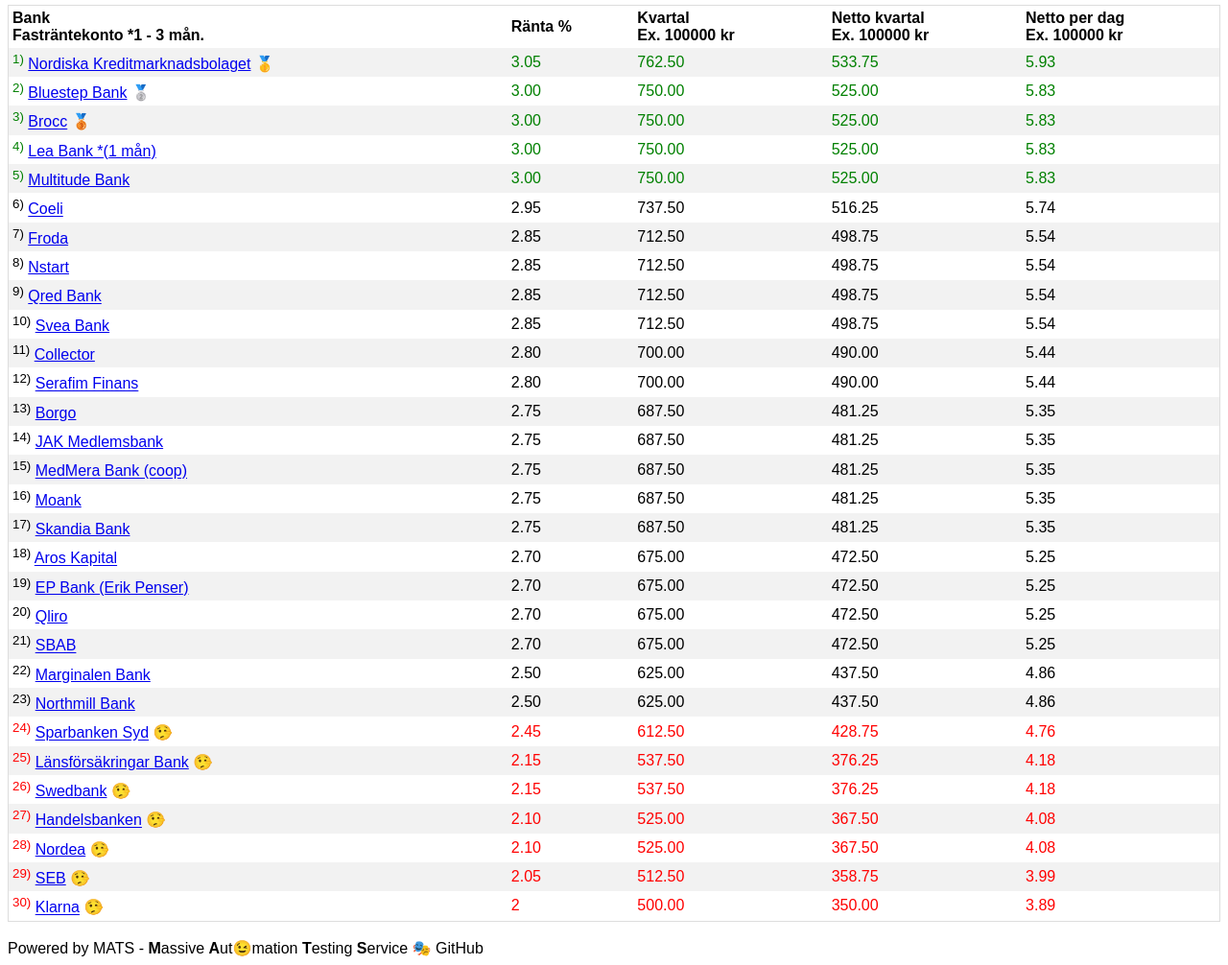
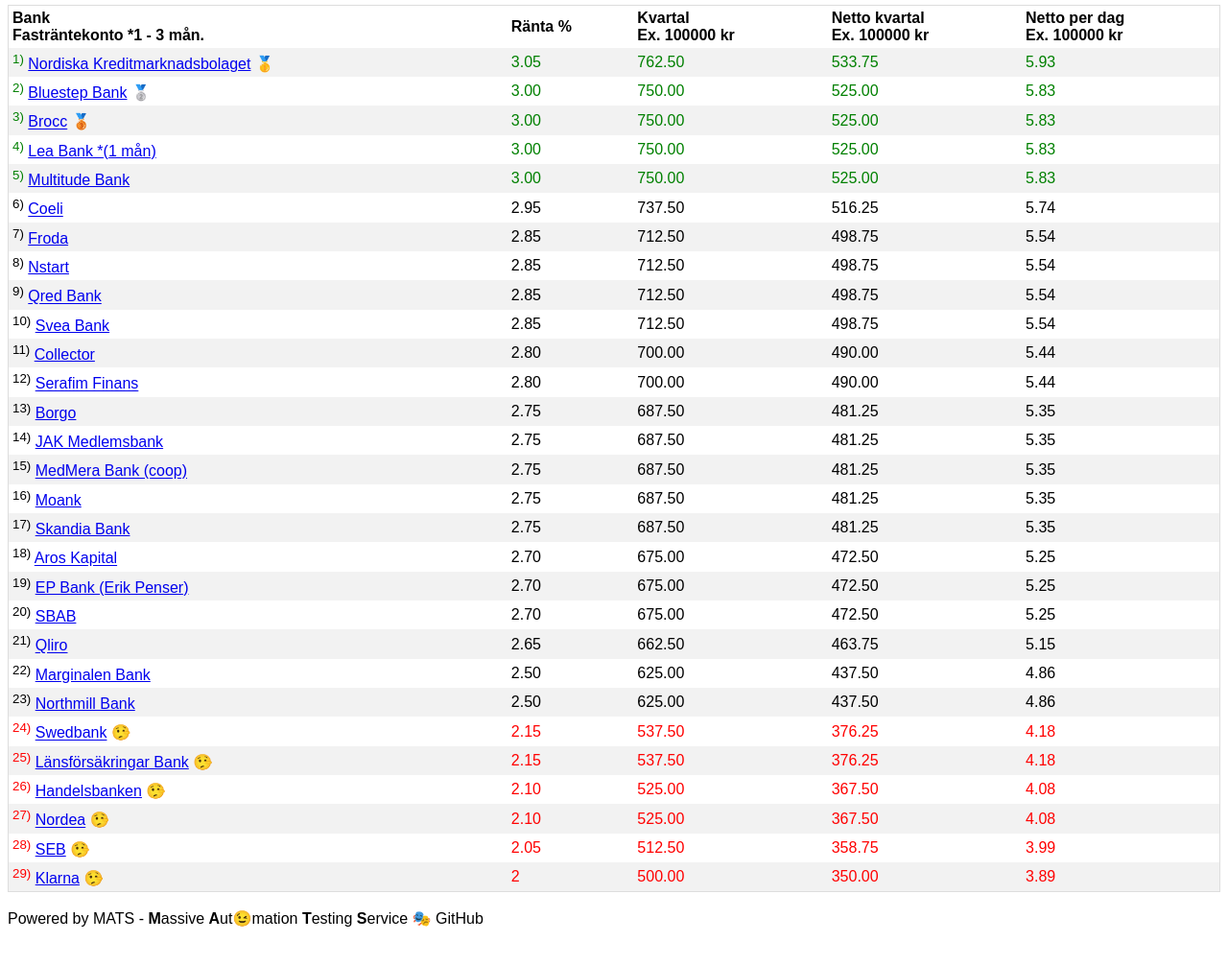
Before and after one commit to MattClayton3/Sparguiden, a website: page index.html in a window 1280 px wide. Shown: the part 70-1076 px from the top of the page at 96% size. After the commit the page ends 1045 px from the top, so only its background shows below. Drawn offline with Linux system fonts and the light colour scheme.

Commit message:
Bort med sparbanken syd

```diff
--- a/index.html
+++ b/index.html
@@ -20,7 +20,7 @@
 </style>
 </head>
 <body>
-<h2><span style='font-size:30px;'>&#128200;</span> Sparguiden 2025-03-18_13-35-31</h2>
+<h2><span style='font-size:30px;'>&#128200;</span> Sparguiden 2025-03-19_13-13-39</h2>
 <div style="overflow-x:auto;">
   <table>
     <tr>
@@ -164,18 +164,18 @@
     <td style="color:black"> 5.25 </td>
   </tr>
   <tr>
-    <td style="color:black"> <sup>20)</sup> <a href="https://www.qliro.com/sv-se/spara" target="_blank">Qliro</a>  </td>
+    <td style="color:black"> <sup>20)</sup> <a href="https://www.sbab.se/1/privat/spara/sparkonto/fastrantekonto.html?content=second" target="_blank">SBAB</a>  </td>
     <td style="color:black"> 2.70 </td>
     <td style="color:black"> 675.00 </td>
     <td style="color:black"> 472.50 </td>
     <td style="color:black"> 5.25 </td>
   </tr>
   <tr>
-    <td style="color:black"> <sup>21)</sup> <a href="https://www.sbab.se/1/privat/spara/sparkonto/fastrantekonto.html?content=second" target="_blank">SBAB</a>  </td>
-    <td style="color:black"> 2.70 </td>
-    <td style="color:black"> 675.00 </td>
-    <td style="color:black"> 472.50 </td>
-    <td style="color:black"> 5.25 </td>
+    <td style="color:black"> <sup>21)</sup> <a href="https://www.qliro.com/sv-se/spara" target="_blank">Qliro</a>  </td>
+    <td style="color:black"> 2.65 </td>
+    <td style="color:black"> 662.50 </td>
+    <td style="color:black"> 463.75 </td>
+    <td style="color:black"> 5.15 </td>
   </tr>
   <tr>
     <td style="color:black"> <sup>22)</sup> <a href="https://www.marginalen.se/privat/banktjanster/spara/fastrantekonto/" target="_blank">Marginalen Bank</a>  </td>
@@ -192,11 +192,11 @@
     <td style="color:black"> 4.86 </td>
   </tr>
   <tr>
-    <td style="color:red"> <sup>24)</sup> <a href="https://www.sparbankensyd.se/privat/spara/sparkonto" target="_blank">Sparbanken Syd</a> &#129317; </td>
-    <td style="color:red"> 2.45 </td>
-    <td style="color:red"> 612.50 </td>
-    <td style="color:red"> 428.75 </td>
-    <td style="color:red"> 4.76 </td>
+    <td style="color:red"> <sup>24)</sup> <a href="https://www.swedbank.se/privat/spara-och-placera/sparkonton/fastrantekonto.html" target="_blank">Swedbank</a> &#129317; </td>
+    <td style="color:red"> 2.15  </td>
+    <td style="color:red"> 537.50 </td>
+    <td style="color:red"> 376.25 </td>
+    <td style="color:red"> 4.18 </td>
   </tr>
   <tr>
     <td style="color:red"> <sup>25)</sup> <a href="https://www.lansforsakringar.se/stockholm/privat/bank/spara/alla-konton-for-sparande/fastrantekonto/" target="_blank">Länsförsäkringar Bank</a> &#129317; </td>
@@ -206,35 +206,28 @@
     <td style="color:red"> 4.18 </td>
   </tr>
   <tr>
-    <td style="color:red"> <sup>26)</sup> <a href="https://www.swedbank.se/privat/spara-och-placera/sparkonton/fastrantekonto.html" target="_blank">Swedbank</a> &#129317; </td>
-    <td style="color:red"> 2.15 </td>
-    <td style="color:red"> 537.50 </td>
-    <td style="color:red"> 376.25 </td>
-    <td style="color:red"> 4.18 </td>
-  </tr>
-  <tr>
-    <td style="color:red"> <sup>27)</sup> <a href="https://www.handelsbanken.se/sv/privat/vardagstjanster/konton-och-betalningar/placeringskonto-privat" target="_blank">Handelsbanken</a> &#129317; </td>
+    <td style="color:red"> <sup>26)</sup> <a href="https://www.handelsbanken.se/sv/privat/vardagstjanster/konton-och-betalningar/placeringskonto-privat" target="_blank">Handelsbanken</a> &#129317; </td>
     <td style="color:red"> 2.10 </td>
     <td style="color:red"> 525.00 </td>
     <td style="color:red"> 367.50 </td>
     <td style="color:red"> 4.08 </td>
   </tr>
   <tr>
-    <td style="color:red"> <sup>28)</sup> <a href="https://www.nordea.se/privat/produkter/spara-investera/sparkonton/fastrantekonto.html" target="_blank">Nordea</a> &#129317; </td>
+    <td style="color:red"> <sup>27)</sup> <a href="https://www.nordea.se/privat/produkter/spara-investera/sparkonton/fastrantekonto.html" target="_blank">Nordea</a> &#129317; </td>
     <td style="color:red"> 2.10 </td>
     <td style="color:red"> 525.00 </td>
     <td style="color:red"> 367.50 </td>
     <td style="color:red"> 4.08 </td>
   </tr>
   <tr>
-    <td style="color:red"> <sup>29)</sup> <a href="https://seb.se/privat/spara-och-investera/sparkonto-och-depa/placeringskonto?icmp=sebsep_enklaspar_rb_x_placeringskonto#sparkonto" target="_blank">SEB</a> &#129317; </td>
+    <td style="color:red"> <sup>28)</sup> <a href="https://seb.se/privat/spara-och-investera/sparkonto-och-depa/placeringskonto?icmp=sebsep_enklaspar_rb_x_placeringskonto#sparkonto" target="_blank">SEB</a> &#129317; </td>
     <td style="color:red"> 2.05 </td>
     <td style="color:red"> 512.50 </td>
     <td style="color:red"> 358.75 </td>
     <td style="color:red"> 3.99 </td>
   </tr>
   <tr>
-    <td style="color:red"> <sup>30)</sup> <a href="https://www.klarna.com/se/fastkonto/" target="_blank">Klarna</a> &#129317; </td>
+    <td style="color:red"> <sup>29)</sup> <a href="https://www.klarna.com/se/fastkonto/" target="_blank">Klarna</a> &#129317; </td>
     <td style="color:red"> 2 </td>
     <td style="color:red"> 500.00 </td>
     <td style="color:red"> 350.00 </td>
```
Also changed, not shown: tests/ranta2.spec.ts (+32 -31 lines).
